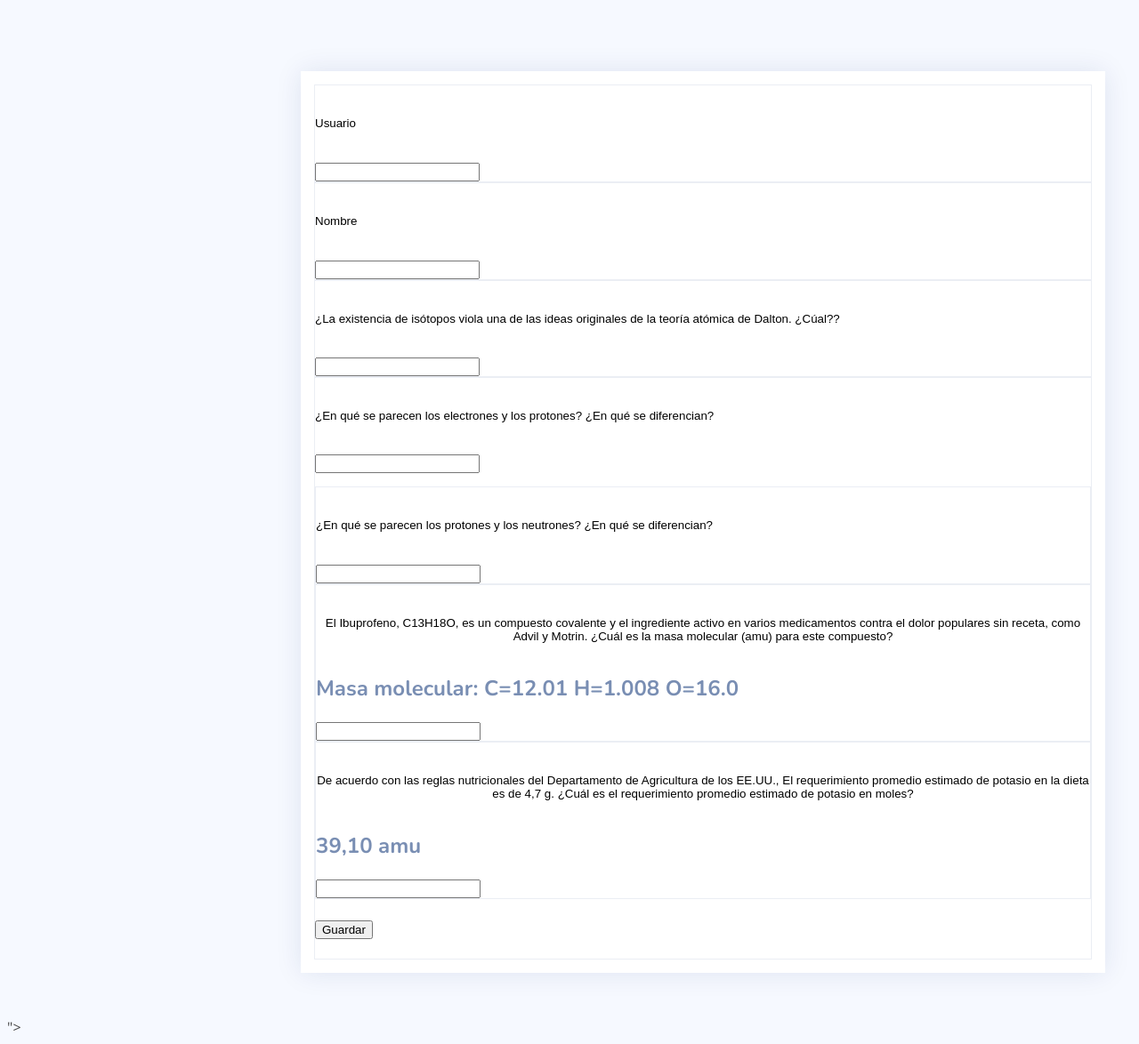
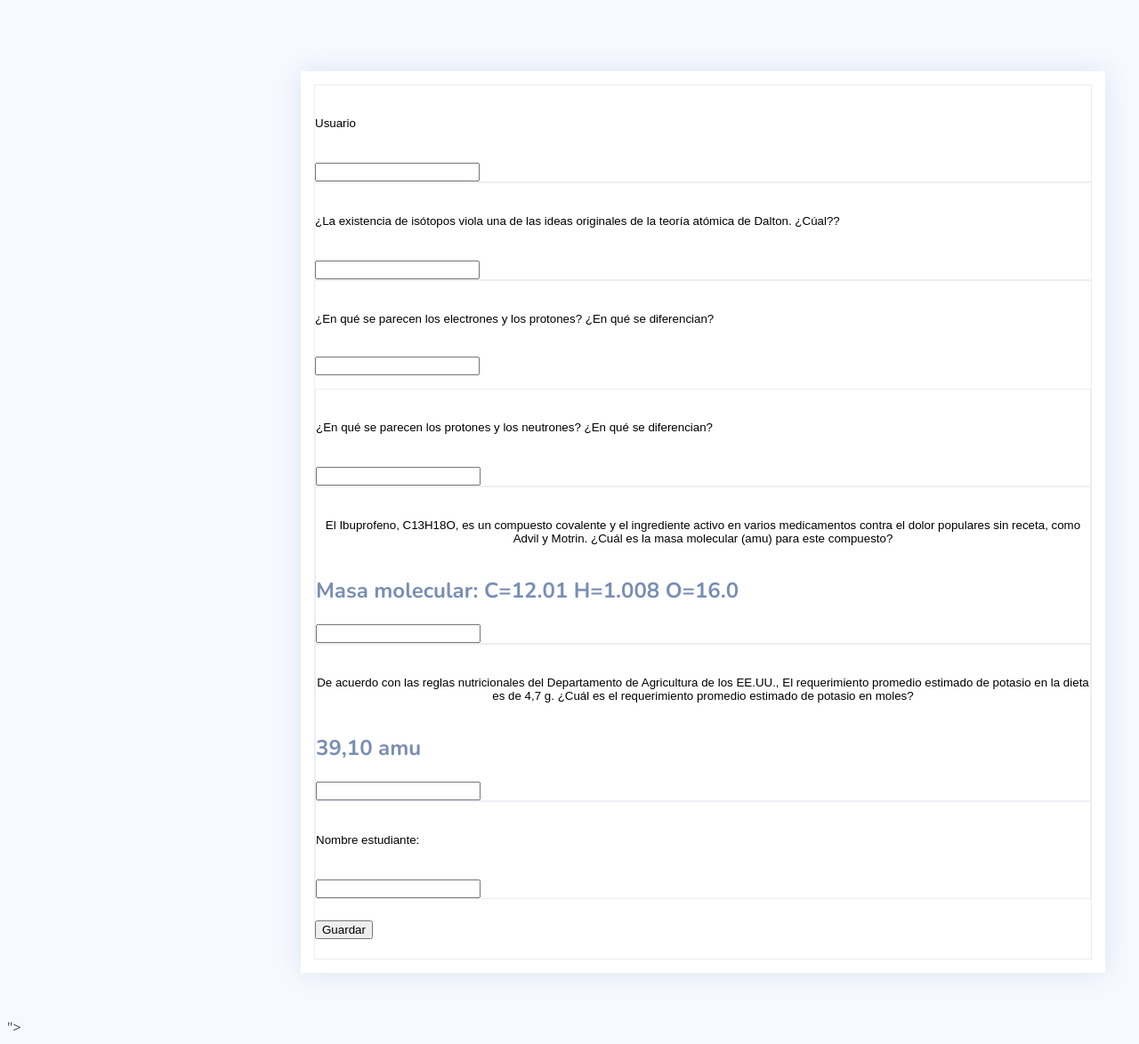
Before and after one commit to asiar123/studyV1.4, a Django app: page /chemistry/ in a window 1280 px wide. Shown: the whole page at 89% size. Run offline with Django 3.2, Linux system fonts and the light colour scheme; some libraries are stand-ins or nearby versions.

Commit message:
first commit 6

```diff
--- a/templates/chemistry/new-chemistry.html
+++ b/templates/chemistry/new-chemistry.html
@@ -38,20 +38,6 @@
                                     <div id="flush-collapseOne" class="accordion-collapse collapse"
                                         aria-labelledby="flush-headingOne" data-bs-parent="#accordionFlushExample">
                                         <input class="form-control" type="text" value="{{ user.username }}">
-                                    </div>
-                                </div>
-
-                                <div class="accordion-item">
-                                    <h2 class="accordion-header" id="flush-headingTwo">
-                                        <button class="accordion-button collapsed" type="button"
-                                            data-bs-toggle="collapse" data-bs-target="#flush-collapseTwo"
-                                            aria-expanded="false" aria-controls="flush-collapseTwo">
-                                            Nombre
-                                        </button>
-                                    </h2>
-                                    <div id="flush-collapseTwo" class="accordion-collapse collapse"
-                                        aria-labelledby="flush-headingTwo" data-bs-parent="#accordionFlushExample">
-                                        <input class="form-control" type="text" name="Nombre">
                                     </div>
                                 </div>
 
@@ -129,6 +115,20 @@
                                     </div>
                                 </div>
 
+                                <div class="accordion-item">
+                                    <h2 class="accordion-header" id="flush-headingEight">
+                                        <button class="accordion-button collapsed" type="button"
+                                            data-bs-toggle="collapse" data-bs-target="#flush-collapseEight"
+                                            aria-expanded="false" aria-controls="flush-collapsee#flush-collapseEight">
+                                            Nombre estudiante:
+                                        </button>
+                                    </h2>
+                                    <div id="flush-collapsee#flush-collapseEight" class="accordion-collapse collapse"
+                                        aria-labelledby="flush-headingEight" data-bs-parent="#accordionFlushExample">
+                                        <input class="form-control" type="text" name="Nombre">
+                                    </div>
+                                </div>
+
                                 <!-- End Accordion without outline borders -->
 
                                 <br>
```
